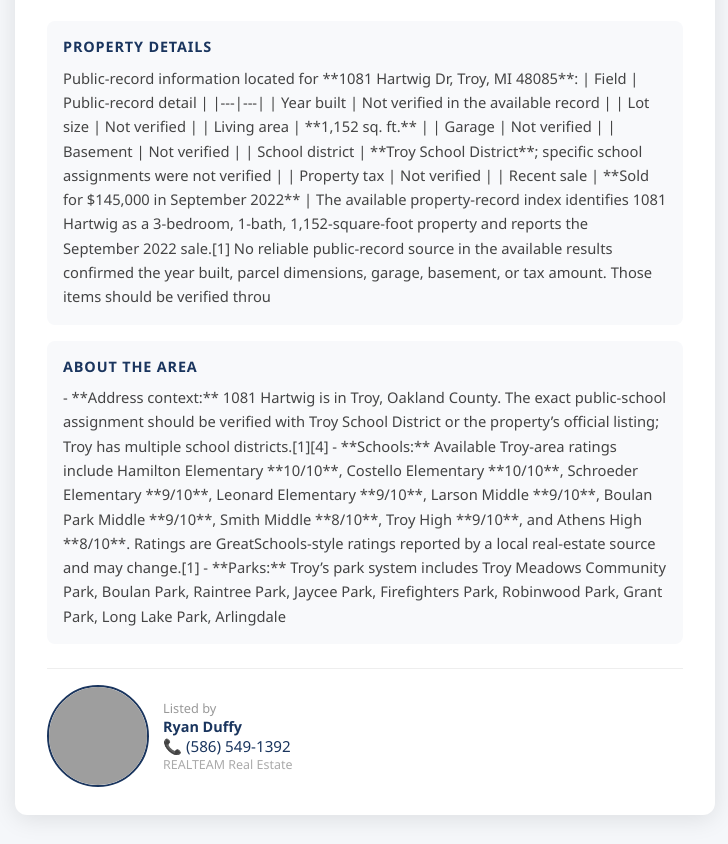
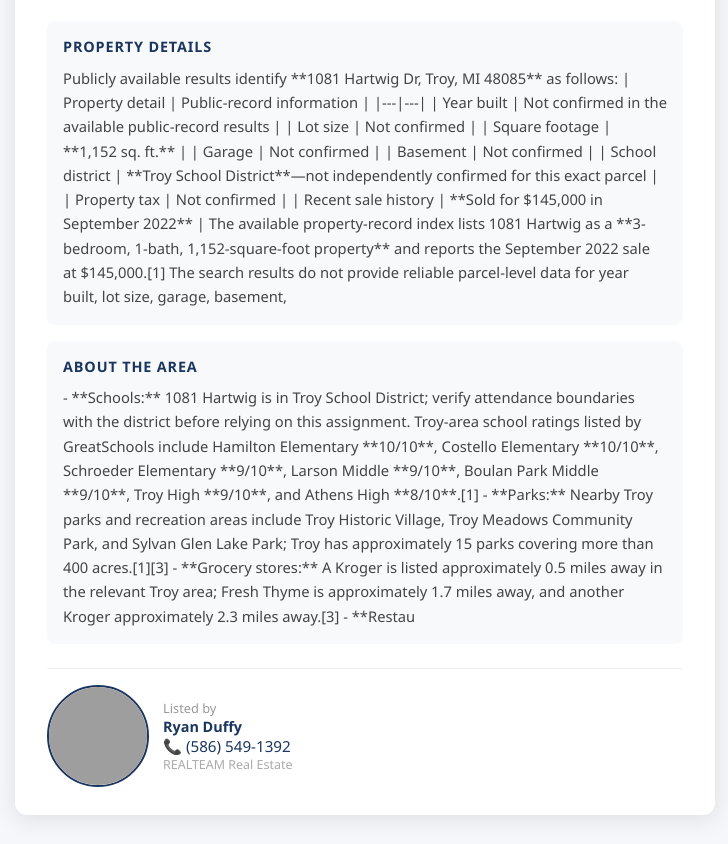
Before and after one commit to tommy-logan-ai/tommythemortgageguy, a plain HTML site: page coming-soon/troy-mi-u-476919.html in a window 1280 px wide. Shown: the part 1165-2009 px from the top of the page, without its empty margins (275-1003 px from the left). Drawn offline with Linux system fonts and the light colour scheme; no server answers; grey boxes are pictures that could not be loaded.

Commit message:
Coming Soon (regen-hero): Troy troy-mi-u-476919

```diff
--- a/coming-soon/troy-mi-u-476919.html
+++ b/coming-soon/troy-mi-u-476919.html
@@ -66,27 +66,24 @@
     </p>
   </div>
 </div>
-    <div style="margin:1.5rem 0 0;padding:1rem;background:#f8f9fb;border-radius:8px;"><h3 style="font-size:0.9rem;font-weight:700;color:#1a355e;text-transform:uppercase;letter-spacing:0.06em;margin:0 0 0.6rem">Property Details</h3><p style="font-size:0.92rem;color:#444;line-height:1.65;margin:0">Public-record information located for **1081 Hartwig Dr, Troy, MI 48085**:
+    <div style="margin:1.5rem 0 0;padding:1rem;background:#f8f9fb;border-radius:8px;"><h3 style="font-size:0.9rem;font-weight:700;color:#1a355e;text-transform:uppercase;letter-spacing:0.06em;margin:0 0 0.6rem">Property Details</h3><p style="font-size:0.92rem;color:#444;line-height:1.65;margin:0">Publicly available results identify **1081 Hartwig Dr, Troy, MI 48085** as follows:
 
-| Field | Public-record detail |
+| Property detail | Public-record information |
 |---|---|
-| Year built | Not verified in the available record |
-| Lot size | Not verified |
-| Living area | **1,152 sq. ft.** |
-| Garage | Not verified |
-| Basement | Not verified |
-| School district | **Troy School District**; specific school assignments were not verified |
-| Property tax | Not verified |
-| Recent sale | **Sold for $145,000 in September 2022** |
+| Year built | Not confirmed in the available public-record results |
+| Lot size | Not confirmed |
+| Square footage | **1,152 sq. ft.** |
+| Garage | Not confirmed |
+| Basement | Not confirmed |
+| School district | **Troy School District**—not independently confirmed for this exact parcel |
+| Property tax | Not confirmed |
+| Recent sale history | **Sold for $145,000 in September 2022** |
 
-The available property-record index identifies 1081 Hartwig as a 3-bedroom, 1-bath, 1,152-square-foot property and reports the September 2022 sale.[1]
-
-No reliable public-record source in the available results confirmed the year built, parcel dimensions, garage, basement, or tax amount. Those items should be verified throu</p></div>
-    <div style="margin:1rem 0 0;padding:1rem;background:#f8f9fb;border-radius:8px;"><h3 style="font-size:0.9rem;font-weight:700;color:#1a355e;text-transform:uppercase;letter-spacing:0.06em;margin:0 0 0.6rem">About the Area</h3><p style="font-size:0.92rem;color:#444;line-height:1.65;margin:0">- **Address context:** 1081 Hartwig is in Troy, Oakland County. The exact public-school assignment should be verified with Troy School District or the property’s official listing; Troy has multiple school districts.[1][4]
-
-- **Schools:** Available Troy-area ratings include Hamilton Elementary **10/10**, Costello Elementary **10/10**, Schroeder Elementary **9/10**, Leonard Elementary **9/10**, Larson Middle **9/10**, Boulan Park Middle **9/10**, Smith Middle **8/10**, Troy High **9/10**, and Athens High **8/10**. Ratings are GreatSchools-style ratings reported by a local real-estate source and may change.[1]
-
-- **Parks:** Troy’s park system includes Troy Meadows Community Park, Boulan Park, Raintree Park, Jaycee Park, Firefighters Park, Robinwood Park, Grant Park, Long Lake Park, Arlingdale</p></div>
+The available property-record index lists 1081 Hartwig as a **3-bedroom, 1-bath, 1,152-square-foot property** and reports the September 2022 sale at $145,000.[1] The search results do not provide reliable parcel-level data for year built, lot size, garage, basement,</p></div>
+    <div style="margin:1rem 0 0;padding:1rem;background:#f8f9fb;border-radius:8px;"><h3 style="font-size:0.9rem;font-weight:700;color:#1a355e;text-transform:uppercase;letter-spacing:0.06em;margin:0 0 0.6rem">About the Area</h3><p style="font-size:0.92rem;color:#444;line-height:1.65;margin:0">- **Schools:** 1081 Hartwig is in Troy School District; verify attendance boundaries with the district before relying on this assignment. Troy-area school ratings listed by GreatSchools include Hamilton Elementary **10/10**, Costello Elementary **10/10**, Schroeder Elementary **9/10**, Larson Middle **9/10**, Boulan Park Middle **9/10**, Troy High **9/10**, and Athens High **8/10**.[1]
+- **Parks:** Nearby Troy parks and recreation areas include Troy Historic Village, Troy Meadows Community Park, and Sylvan Glen Lake Park; Troy has approximately 15 parks covering more than 400 acres.[1][3]
+- **Grocery stores:** A Kroger is listed approximately 0.5 miles away in the relevant Troy area; Fresh Thyme is approximately 1.7 miles away, and another Kroger approximately 2.3 miles away.[3]
+- **Restau</p></div>
     <div class="agent" style="display:flex;align-items:center;gap:14px;margin-top:1.5rem;padding-top:1rem;border-top:1px solid #eee">
       <img src="https://tommythemortgageguy.com/assets/agents/ryan-duffy-headshot.jpg" alt="Ryan Duffy" style="width:98px;height:98px;border-radius:50%;object-fit:cover;border:2px solid #1a355e">
       <div style="text-align:left">
```
